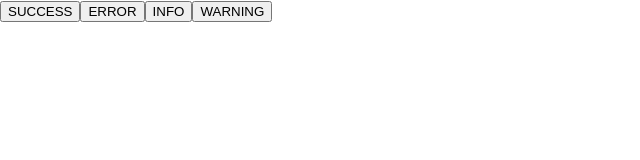
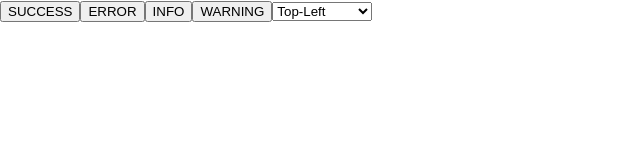
Before and after one commit to Pro200Hummer/custom-toast-notification, a React (Create React App) app: page / in a window 1280 px wide. Shown: the top 160 px of the page, without its empty margins (0-640 px from the left). Built offline with nearby package versions, Linux system fonts and the light colour scheme.

Commit message:
Add toast position handler

```diff
--- a/src/App.tsx
+++ b/src/App.tsx
@@ -1,10 +1,11 @@
-import React, {useContext} from 'react';
+import React, {ChangeEvent, useContext, useState} from 'react';
 import {Toast} from "./components/Toast";
 import {ToastContext} from "./context/ToastContext";
 import {ActionType} from "./context/context-types";
 import {v1} from "uuid";
 
 export const App = () => {
+    const [position, setPosition] = useState<string>('top-left')
     const [, dispatch] = useContext(ToastContext)
 
     const buttonHandler = (type: string) => {
@@ -32,6 +33,10 @@ export const App = () => {
         }
     }
 
+    const positionHandler = (e: ChangeEvent<HTMLSelectElement>) => {
+        setPosition(e.currentTarget.value)
+    }
+
     return (
         <div>
             <div className='main-content'>
@@ -39,8 +44,14 @@ export const App = () => {
                 <button onClick={() => buttonHandler('ERROR')}>ERROR</button>
                 <button onClick={() => buttonHandler('INFO')}>INFO</button>
                 <button onClick={() => buttonHandler('WARNING')}>WARNING</button>
+                <select name="position-selector" value={position} onChange={positionHandler}>
+                    <option value="top-left">Top-Left</option>
+                    <option value="top-right">Top-Right</option>
+                    <option value="bottom-left">Bottom-Left</option>
+                    <option value="bottom-right">Bottom-Right</option>
+                </select>
             </div>
-            <Toast position={'bottom-left'} autoDeleteInterval={3000}/>
+            <Toast position={position} autoDeleteInterval={3000}/>
         </div>
     );
 };
```
